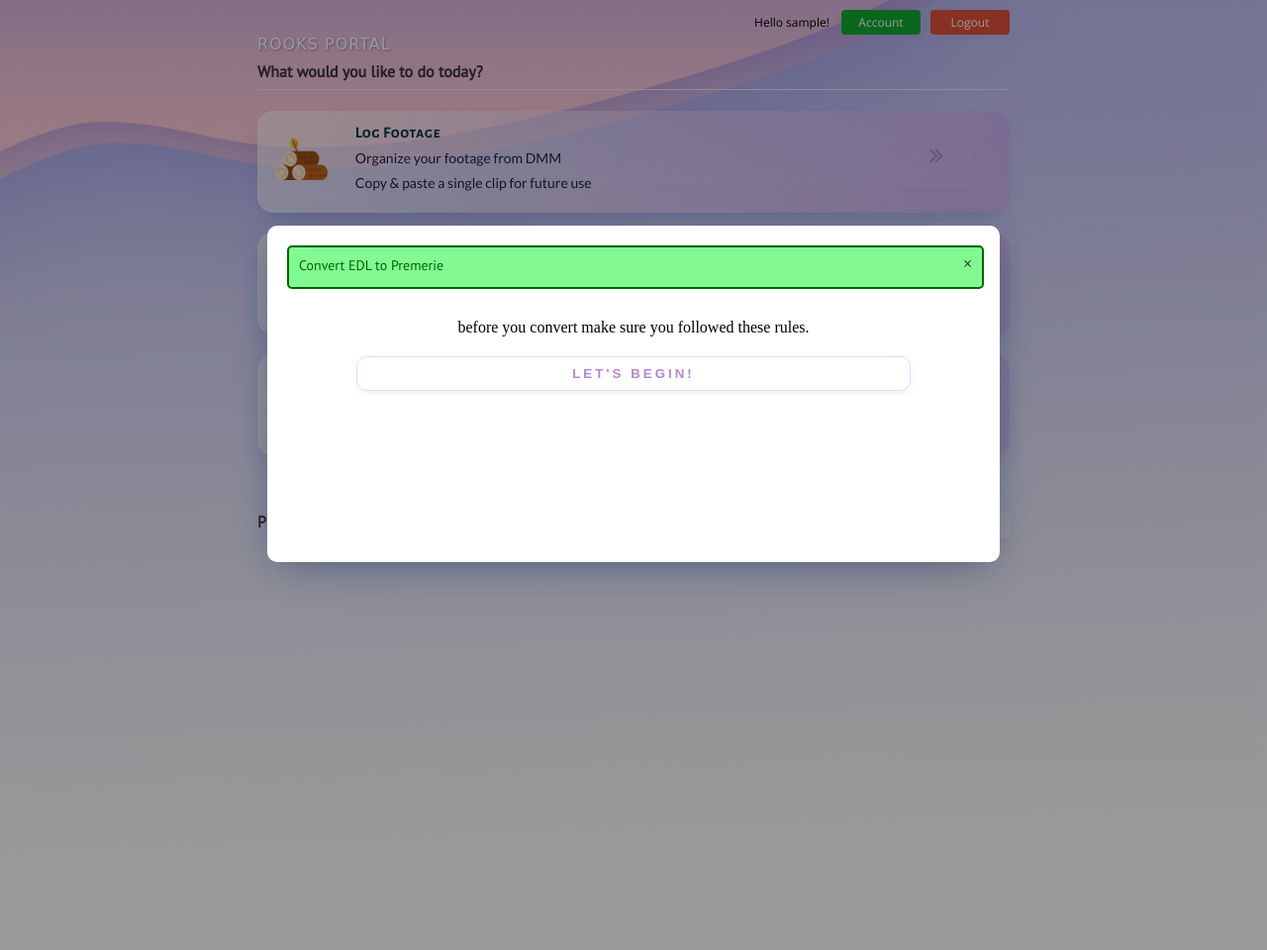
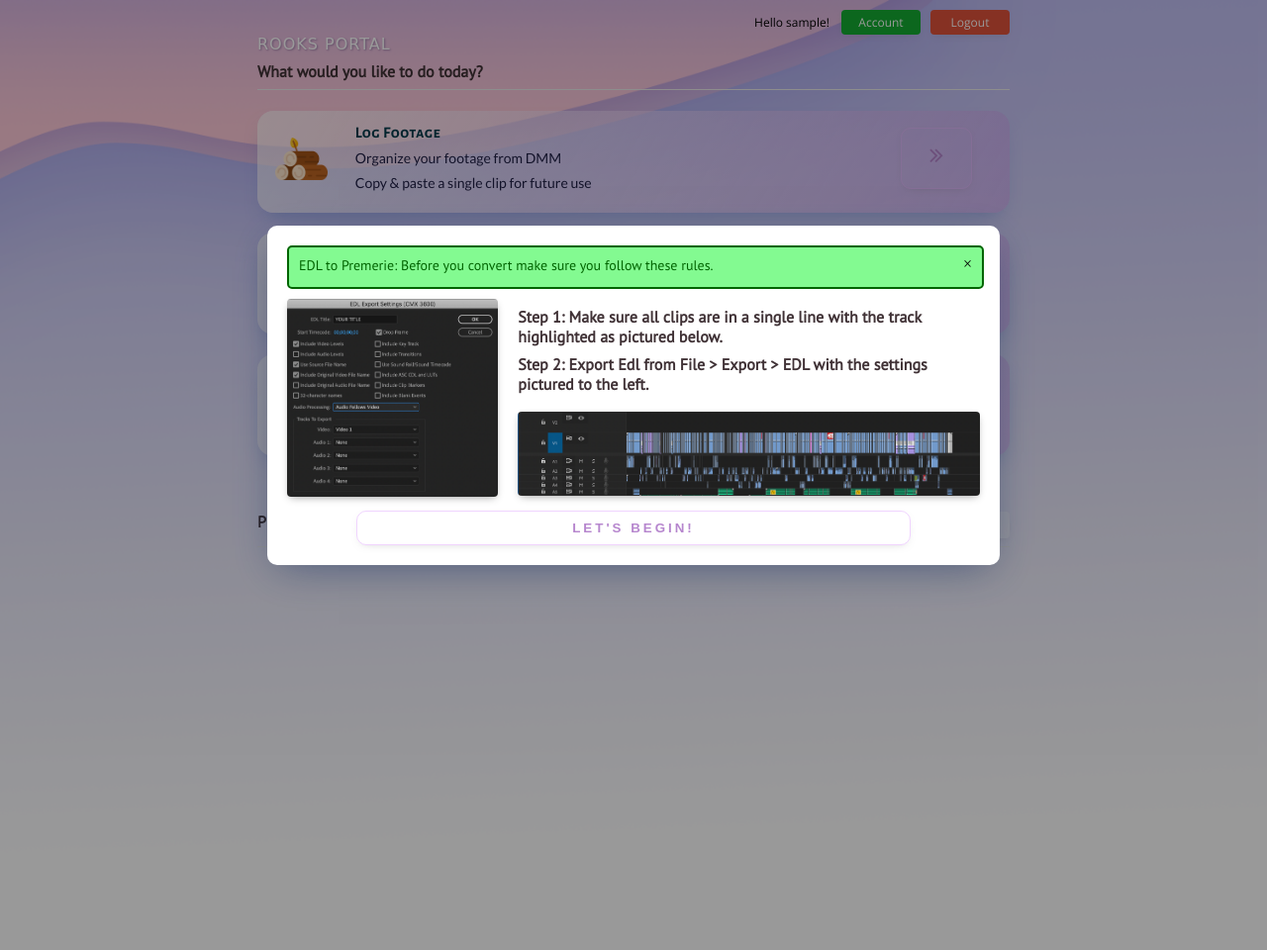
Before and after one commit to chaseahn/yizzly, a Flask app: page /index in a window 1280 px wide, after a click that opens the changed part. Shown: the whole page at 99% size. Run offline with Flask 2, Linux system fonts and the light colour scheme; the visitor is signed in with stand-in values (Sample User, id 1); data that the repository does not hold is empty; parts of the project's set-up code (start-up, migrations or seed data) failed here and were passed over; some web fonts are replaced.

Commit message:
update modal

```diff
--- a/run/src/static/css/main.css
+++ b/run/src/static/css/main.css
@@ -482,6 +482,32 @@ input[type=modal]:hover {
     text-align: center;
 }
 
+.modal-box .img-settings {
+    display: flex;
+    margin-top: 10px;
+    margin-bottom: 10px;
+}
+
+.modal-box .img-settings .text-setting img {
+    width: 100%;
+    height: auto;
+    box-shadow: 0px 3px 8px -3px rgba(14, 14, 14, 0.424);
+    border-radius: 4px;
+    margin-top: 15px;
+}
+
+.modal-box .img-settings .text-setting{
+    margin-left: 20px;
+    text-align: left;
+}
+
+.modal-box .image-box img {
+    height: 200px;
+    width: auto;
+    box-shadow: 0px 3px 8px -3px rgba(0, 0, 0, 0.424);
+    border-radius: 4px;
+}
+
 .modal-header {
     background-color: rgb(131, 250, 145);
     width: 100%;
--- a/run/src/static/css/w3.css
+++ b/run/src/static/css/w3.css
@@ -1,6 +1,6 @@
 
 .w3-modal{z-index:3;display:none;padding-top:100px;position:fixed;left:0;top:0;width:100%;height:100%;overflow:auto;background-color:rgb(0,0,0);background-color:rgba(0,0,0,0.4)}
-.w3-modal-content{margin:auto;background-color:#fff;position:relative;padding:20px;outline:0;width:600px;height:300px;margin-top:10%;border-radius: 10px;box-shadow: 0px 10px 40px -10px rgba(30, 55, 103, 0.598);}
+.w3-modal-content{margin:auto;background-color:#fff;position:relative;padding:20px;outline:0;width:600px;height:auto;margin-top:10%;border-radius: 10px;box-shadow: 0px 10px 40px -10px rgba(30, 55, 103, 0.598);}
 
 @media (max-width:1205px){.w3-auto{max-width:95%}}
 @media (max-width:600px){.w3-modal-content{margin:0 10px;width:auto!important}.w3-modal{padding-top:30px}
--- a/run/src/templates/private/index.html
+++ b/run/src/templates/private/index.html
@@ -131,15 +131,26 @@
                 <div class="w3-modal-content">
                     <div class="modal-header">
                         <div class="text">
-                            Convert EDL to Premerie
+                            EDL to Premerie: Before you convert make sure you follow these rules.
                         </div>
                         <div class="span-shift">
                             <span onclick="document.getElementById('id02').style.display='none'">&times;</span>
                         </div>
                     </div>
                     <div class="modal-box">
-                        <div class="input-container">
-                            before you convert make sure you followed these rules.
+                        <div class="img-settings">
+                            <div class="image-box">
+                                <img src="{{url_for('static', filename='img/settings.png')}}" />
+                            </div>
+                            <div class="text-setting">
+                                <h1>
+                                    <b>Step 1:</b> Make sure all clips are in a single line with the track highlighted as pictured below.
+                                </h1>
+                                <h1>
+                                    Step 2: Export Edl from File > Export > EDL with the settings pictured to the left.
+                                </h1>
+                                <img src="{{url_for('static', filename='img/timeline.png')}}" />
+                            </div>
                         </div>
                         <div class="submit-container">
                             <a href="/convert-edl">
```
Also changed, not shown: run/src/static/img/settings.png (added), run/src/static/img/timeline.png (added).
